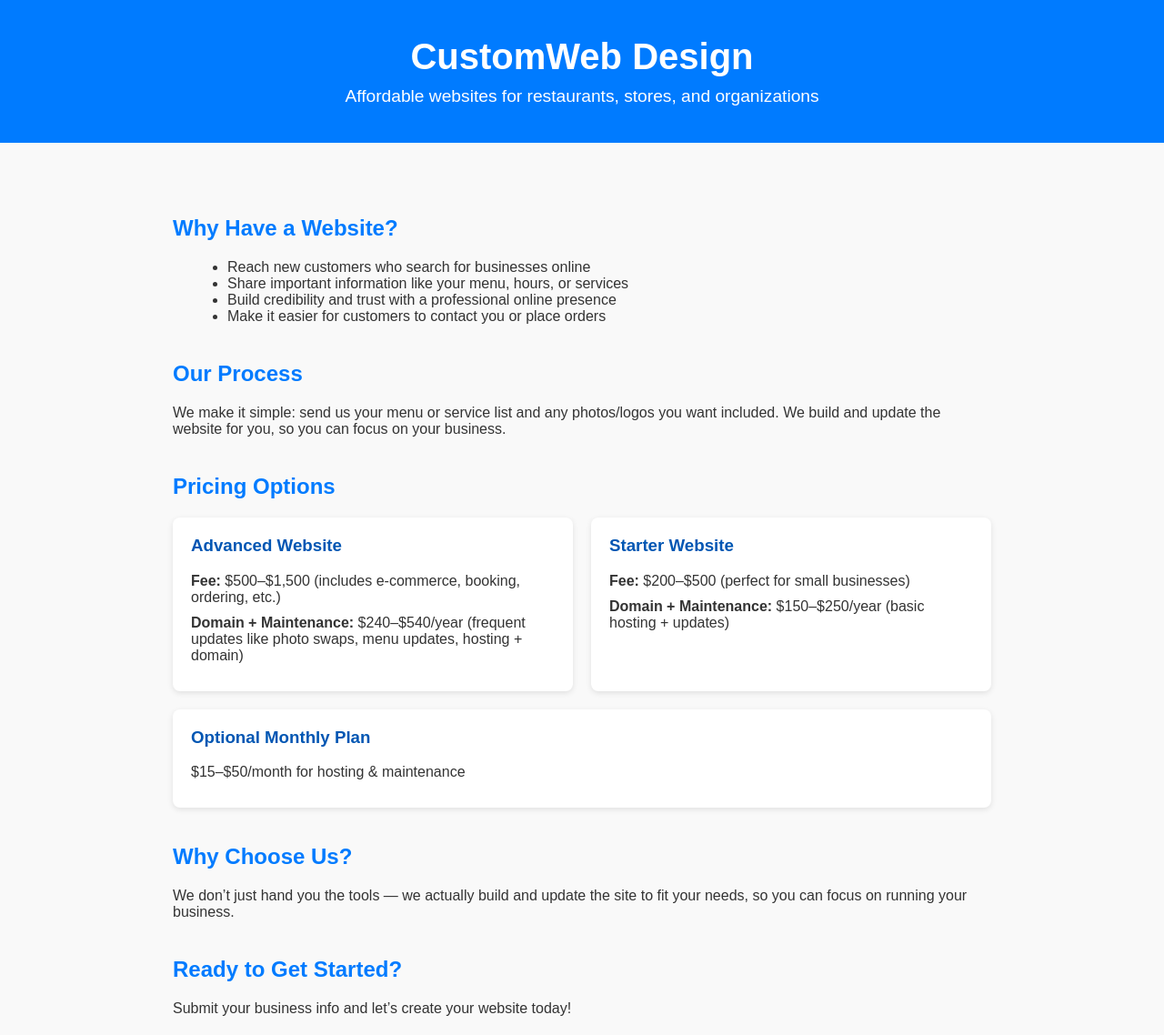
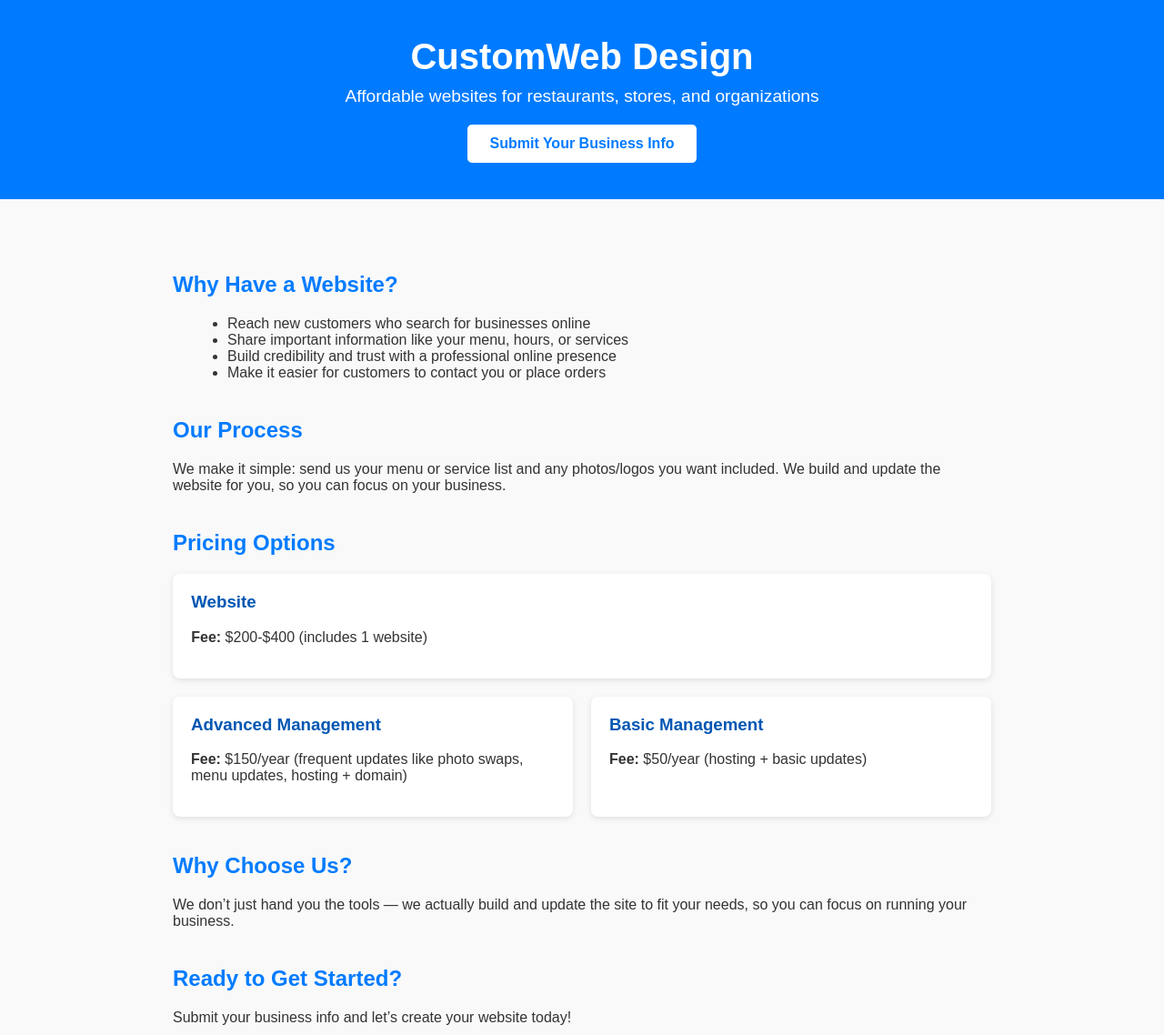
Before and after one commit to customweb6/home-page, a Flask app: page / in a window 1280 px wide. Shown: the top 1138 px of the page at 91% size. Run offline with Flask 3, Linux system fonts and the light colour scheme.

Commit message:
Update home.html

```diff
--- a/templates/home.html
+++ b/templates/home.html
@@ -38,25 +38,30 @@
       margin: 10px 0 20px 20px;
     }
     .pricing {
-      display: flex;
-      flex-wrap: wrap;
+        display: grid;
+        grid-template-columns: repeat(2, 1fr); /* 2 equal columns */
         gap: 20px;
         margin: 20px 0;
         }
+
     .pricing-card {
         background-color: white;
         padding: 20px;
         border-radius: 8px;
-      flex: 1 1 250px;
         box-shadow: 0 2px 6px rgba(0,0,0,0.1);
         }
+
     .pricing-card h3 {
         margin-top: 0;
         color: #0056b3;
         }
-    .pricing-card p {
-      margin: 10px 0;
+
+    .pricing-card:first-child {
+        grid-column: 1 / -1;   /* span across both columns */
+        justify-self: center;  /* optional: center the card */
+        width: 95.5%;            /* optional: make it narrower than full width */
         }
+
     .cta-button {
       display: inline-block;
       margin-top: 20px;
@@ -67,6 +72,19 @@
       border-radius: 5px;
       font-weight: bold;
     }
+
+    .cta-button2 {
+      display: inline-block;
+      margin-top: 20px;
+      padding: 12px 25px;
+      background-color: #ffffff;
+      color: #007bff;
+      text-decoration: none;
+      border-radius: 5px;
+      font-weight: bold;
+    }
+
+
     .cta-button:hover {
       background-color: #0056b3;
     }
@@ -77,6 +95,7 @@
   <header>
     <h1>CustomWeb Design</h1>
     <p>Affordable websites for restaurants, stores, and organizations</p>
+    <a class="cta-button2" href="/entry">Submit Your Business Info</a>
   </header>
 
   <section>
@@ -94,18 +113,16 @@
     <h2>Pricing Options</h2>
     <div class="pricing">
       <div class="pricing-card">
-        <h3>Advanced Website</h3>
-        <p><strong>Fee:</strong> $500–$1,500 (includes e-commerce, booking, ordering, etc.)</p>
-        <p><strong>Domain + Maintenance:</strong> $240–$540/year (frequent updates like photo swaps, menu updates, hosting + domain)</p>
+        <h3>Website</h3>
+        <p><strong>Fee:</strong> $200-$400 (includes 1 website)</p>
       </div>
       <div class="pricing-card">
-        <h3>Starter Website</h3>
-        <p><strong>Fee:</strong> $200–$500 (perfect for small businesses)</p>
-        <p><strong>Domain + Maintenance:</strong> $150–$250/year (basic hosting + updates)</p>
+        <h3>Advanced Management</h3>
+        <p><strong>Fee:</strong> $150/year (frequent updates like photo swaps, menu updates, hosting + domain)</p>
       </div>
       <div class="pricing-card">
-        <h3>Optional Monthly Plan</h3>
-        <p>$15–$50/month for hosting & maintenance</p>
+        <h3>Basic Management</h3>
+        <p><strong>Fee:</strong> $50/year (hosting + basic updates)</p>
       </div>
     </div>
 
```
Lines whose indentation alone changed are shown as unchanged.
